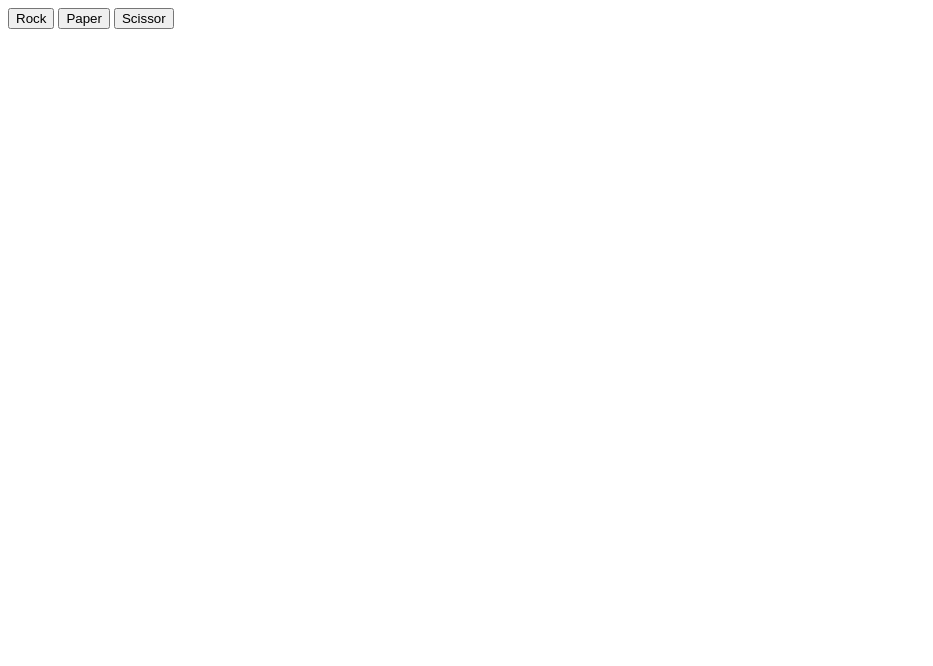
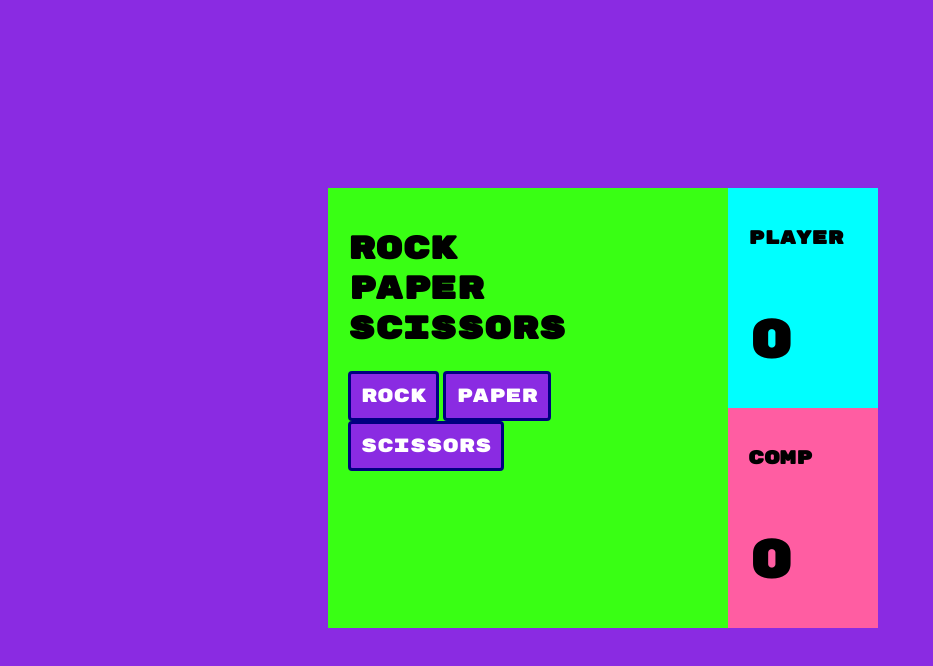
Before and after one commit to richardpackham/rock-paper-scissors, a plain HTML site: page index.html in a window 1280 px wide. Shown: the whole page, without its empty margins (0-933 px from the left). Drawn offline with Linux system fonts and the light colour scheme.

Commit message:
added some styling

```diff
--- a/index.html
+++ b/index.html
@@ -3,19 +3,33 @@
 <head>
     <meta charset="UTF-8">
     <meta name="viewport" content="width=device-width, initial-scale=1.0">
-    <title>Document</title>
+    <title>Rock Paper Scissors</title>
     <script src="script.js" defer></script>
+    <link rel="stylesheet" href="style.css">
+    <link rel="stylesheet" href="https://fonts.googleapis.com/css2?family=Rubik+Mono+One&family=rubik">
 </head>
 <body>
-    <div id="buttons">
-        <button id="rock"> Rock </button>
-        <button id="paper"> Paper </button>
-        <button id="scissors"> Scissor </button>
-    </div>
-    <div id="results">
-        <p id="playerScore"></p>
-        <p id="computerScore"></p>
-        <h3 id="lastRound"></h3>
+    <div id="game">
+        <div id="left">
+            <h1> Rock <br>Paper<br> Scissors</h1>
+            <div id="buttons">
+                <button id="rock"> Rock </button>
+                <button id="paper"> Paper </button>
+                <button id="scissors"> Scissors </button>
+            </div>
+            <h4 id="lastRound"></h4>
+        </div>
+        <div id="results">
+            <div class="scores" id="player">
+                <h3>Player</h3>
+                <p id="playerScore">0</p>
+            </div>
+            <div class="scores" id="computer">
+                <h3>Comp</h3>
+                <p id="computerScore">0</p>
+            </div>
+        </div>
+
     </div>
 </body>
 </html>
--- /dev/null
+++ b/style.css
@@ -0,0 +1,82 @@
+*{
+    box-sizing: border-box;
+}
+h1, h2, h3 {
+    font-family: 'Rubik Mono One'
+}
+h4{
+    font-family: 'Rubik Mono One';
+    font-size: 1.3em;
+    font-weight:200;
+}
+button {
+    border:solid;
+    border-radius:4px;
+    padding:10px;
+    border-color:navy;
+    background-color: blueviolet;
+    color:white;
+    font-size:1.2em;
+    font-weight: 400;
+    font-family: 'Rubik Mono One'
+}
+
+body{
+    height:100vh;
+    width:100vw;
+    display:flex;
+    align-items: center;
+    justify-content: center;
+    background-color: blueviolet;
+
+}
+
+/* #buttons {
+    display: flex
+} */
+
+#game{
+    background-color:transparent;
+    padding:30px;
+    width:700px;
+    min-height: 500px;
+    display:flex;
+    flex-direction:row;
+    align-items: space-between;
+    max-height:500px;
+}
+#left{
+    display:flex;
+    flex-direction: column;
+    background-color:#39FF14;
+    min-height: 100%;
+    padding:20px;
+    width:400px;
+}
+#results{
+    background-color: #ff5da2;
+    width:150px;
+    min-height:100%;
+    padding:0px;
+    display:flex;
+    flex-direction: column;
+}
+
+.scores{
+    min-width:100%;
+    min-height:50%;
+}
+
+#player{
+    background-color: aqua;
+    padding:20px;
+}
+
+#computer{
+    padding:20px
+}
+
+.scores p{
+    font-size:56px;
+    font-family: 'Rubik Mono One'
+}
```
